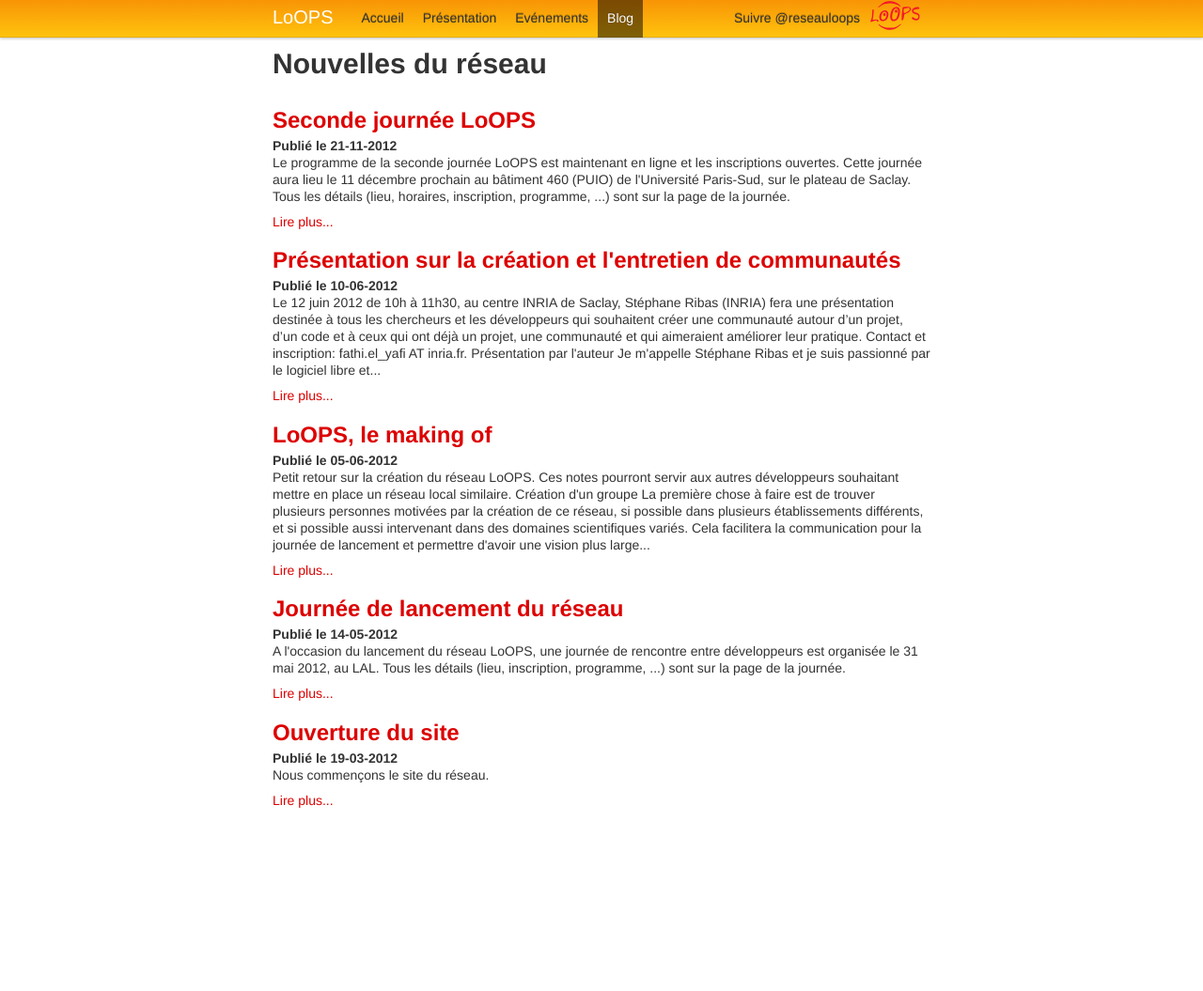
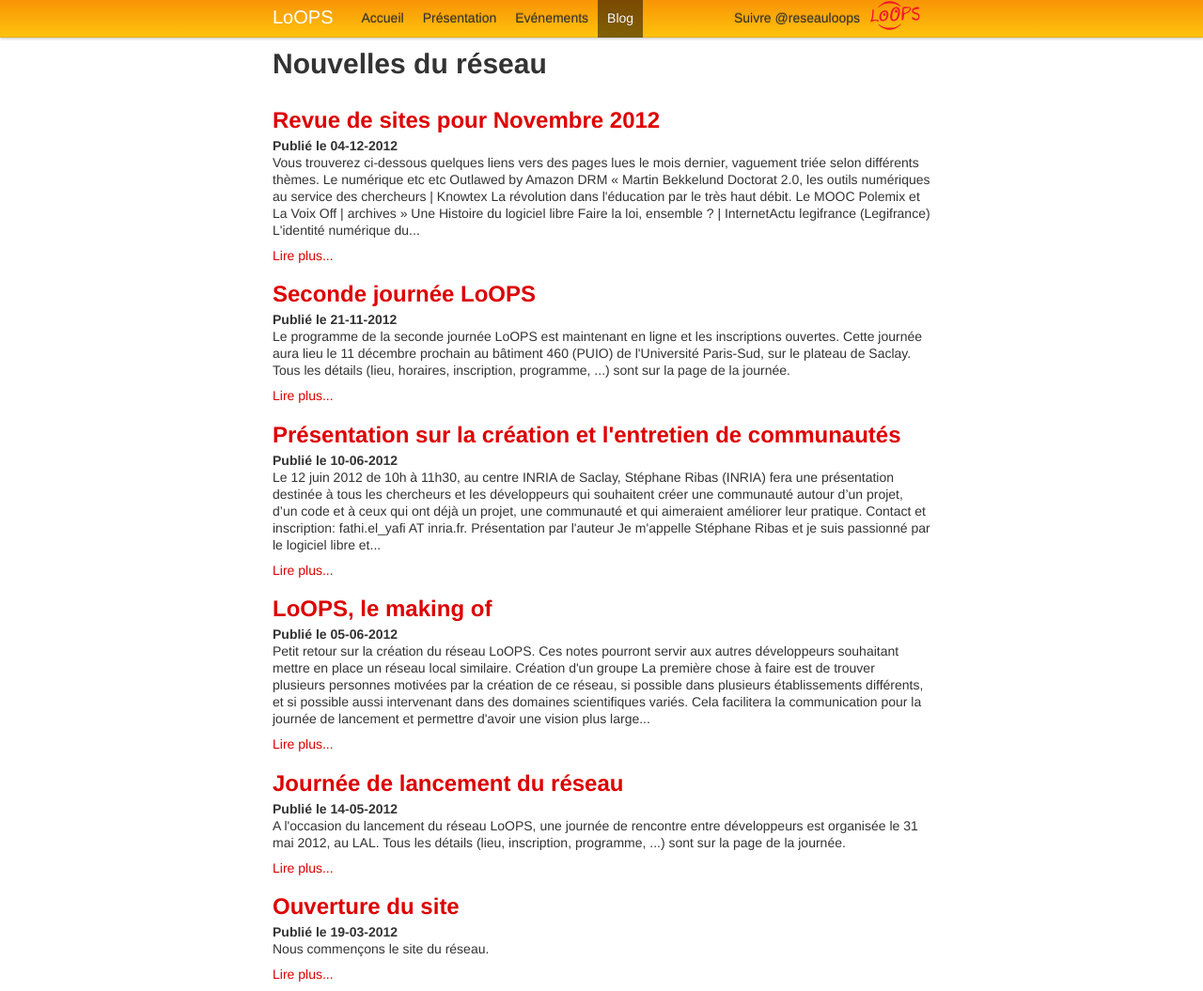
Before and after one commit to reseau-loops/reseau-loops.github.com, a Jekyll site: the page built from blog.html, in a window 1280 px wide and 1055 px high. Shown: the whole window at 94% size. Built offline with Jekyll 4.4.1, drawn with Linux system fonts in a browser that asks for light colours; Markdown is read by kramdown in place of the engine named in the settings; comment, search, counter and statistics services are not loaded.

Commit message:
add revue de web

```diff
--- a/_layouts/post.html
+++ b/_layouts/post.html
@@ -4,7 +4,7 @@
 ---
 <div class="post">
   <h4 class="large-bottom">
-    Publié le {{ page.date | date: "%d-%m-%Y" }}
+    Publié le {{ page.date | date: "%d-%m-%Y" }} {% if page.author %} par {{ page.author }} {% endif %}
     {% if page.category %} in <a href="/categories/{{ page.category | slugize }}">{{ page.category }}</a> {% endif %}
   </h4>
 
--- /dev/null
+++ b/_posts/2012-12-04-revue-de-sites-novembre-2012.html
@@ -0,0 +1,103 @@
+---
+layout: post
+title: Revue de sites pour Novembre 2012
+author: Maxence Guesdon
+---
+<p>
+Vous trouverez ci-dessous quelques liens vers des pages lues le mois dernier, vaguement triée
+selon différents thèmes.
+</p>
+
+<h2>Le numérique etc etc</h2>
+<ul>
+<li><a href="http://www.bekkelund.net.nyud.net/2012/10/22/outlawed-by-amazon-drm/">Outlawed by Amazon DRM « Martin Bekkelund</li>
+<li><a href="http://www.knowtex.com/nav/doctorat-2-0-les-outils-numeriques-au-service-des-chercheurs_37255">Doctorat 2.0, les outils numériques au service des chercheurs | Knowtex</li>
+<li><a href="http://blogs.mediapart.fr/blog/jean-paul-baquiast/101112/la-revolution-dans-leducation-par-le-tres-haut-debit-le-mooc">La révolution dans l'éducation par le très haut débit. Le MOOC</li>
+<li><a href="http://www.polemixetlavoixoff.com/emission-une-histoire-du-logiciel-libre/">Polemix et La Voix Off | archives » Une Histoire du logiciel libre</li>
+<li><a href="http://internetactu.blog.lemonde.fr/2012/11/09/faire-la-loi-ensemble/#xtor=AL-32280270">Faire la loi, ensemble ? | InternetActu</li>
+<li><a href="https://github.com/legifrance">legifrance (Legifrance)</li>
+<li><a href="http://fr.slideshare.net/amarois/lidentit-numrique-du-doctorant#btnNext">L'identité numérique du doctorant</li>
+<li><a href="http://www.framablog.org/index.php/post/2012/11/26/un-coeur-gros-comme-ca">Quand l'accès au code source est une question vitale - Framablog</li>
+<li><a href="http://radar.oreilly.com/2012/11/online-learning-college-mooc.html#comment-716731194">Will online learning destroy America’s colleges? - O'Reilly Radar</li>
+<li><a href="http://etudiant.lefigaro.fr/le-labeducation/actualite/detail/article/adieu-diplomes-voici-les-badges-528/">Adieu diplômes, voici les badges - Le Figaro Étudiant</li>
+<li><a href="http://book-to-the-future.tumblr.com/post/36728624959/lire-en-numerique-savoir-se-concentrer-et-le-rester">BOOK TO THE FUTURE • Lire en numérique: savoir se concentrer et le rester</li>
+</ul>
+
+<h2>Python</h2>
+<ul>
+<li><a href="http://blog.fperez.org/2012/09/blogging-with-ipython-notebook.html">Fernando Perez: Blogging with the IPython notebook</li>
+<li><a href="http://jakevdp.github.com/blog/2012/10/07/xkcd-style-plots-in-matplotlib/">XKCD-style plots in Matplotlib - Pythonic Perambulations</li>
+<li><a href="http://scipy-lectures.github.com/index.html">Scipy lecture notes</li>
+</ul>
+
+<h2>OCaml</h2>
+<ul>
+<li><a href="http://alaska-kamtchatka.blogspot.fr/2012/10/how-to-write-simple-web-application.html">Alaska Ataca a Kamtchatka: How to Write a Simple Web Application Using Ocamlnet</li>
+<li><a href="http://semantic-domain.blogspot.fr/2012/11/in-this-post-ill-show-how-to-turn.html">Semantic Domain: The Geometry of Interaction, as an OCaml program</li>
+</ul>
+
+<h2>Méthodes</h2>
+<ul>
+<li><a href="http://blog.extracheese.org/2009/11/how_i_started_tdd.html">How I Started TDD — Extra Cheese</li>
+<li><a href="http://www.recursivity.com/blog/2012/10/28/ides-are-a-language-smell/">IDEs Are a Language Smell</li>
+<li><a href="http://abstrusegoose.com/249">Abstruse Goose » How to Teach Yourself Programming</li>
+<li><a href="https://www.sharelatex.com/blog/2012/10/16/collaborating-with-latex-and-git.html">Collaborating with LaTeX and git</li>
+<li><a href="http://blog.crisp.se/2012/10/25/henrikkniberg/agile-product-ownership-in-a-nutshell">Crisp's Blog » Agile Product Ownership in a nutshell</li>
+</ul>
+
+<h2>Java / Javascript</h2>
+<ul>
+<li><a href="http://coding.smashingmagazine.com/2012/11/05/writing-fast-memory-efficient-javascript/">Writing Fast, Memory-Efficient JavaScript | Smashing Coding</li>
+<li><a href="http://coenraets.org/blog/2012/10/real-time-web-analytics-with-node-js-and-socket-io/">Real Time Web Analytics with Node.js and Socket.IO</li>
+</ul>
+
+<h2>Scripting</h2>
+<ul>
+<li><a href="http://stackoverflow.com/questions/9312154/wget-page-title">shell - Wget page title - Stack Overflow</li>
+</ul>
+
+<h2>Web</h2>
+<ul>
+<li><a href="http://blog.themeforest.net/tutorials/how-to-achieve-cross-browser-font-face-support/">In the Woods – How to Achieve Cross-Browser @font-face Support</li>
+
+<li><a href="http://www.christian-faure.net/2012/11/05/web-apis-101/">Web APIs 101</li>
+<li><a href="http://web-and-philosophy.org/announcements/progamme-definitif-de-la-journee-de-presentation-de-semanticpedia-19-novembre-2012/">Programme définitif de la journée de présentation de SemanticPedia (19 novembre 2012) | PHILOWEB</li>
+<li><a href="http://www.christian-faure.net/2012/11/14/elements-pour-la-conception-des-apis-hypermedias/">Éléments pour la conception des APIs Hypermédias</li>
+<li><a href="https://developers.google.com/speed/docs/best-practices/rendering">Optimize browser rendering - Make the Web Faster — Google Developers</li>
+<li><a href="http://taligarsiel.com/ClientSidePerformance.html">Client side performance</li>
+<li><a href="http://www.html5rocks.com/en/tutorials/internals/howbrowserswork/?ModPagespeed=noscript#The_HTML_grammar_definition">How Browsers Work: Behind the scenes of modern web browsers - HTML5 Rocks</li>
+<li><a href="http://prismjs.com/">Prism</li>
+<li><a href="http://ljouanneau.com/blog/post/2012/12/01/Experience-de-d%C3%A9sinfection-d-espionnage-web">Experience de désinfection d'espionnage web - Jy[B]log</li>
+</ul>
+
+<h2>Publication</h2>
+<ul>
+
+<li><a href="http://www.w3.org/QA/2012/11/w3c_and_digital_publishing.html">W3C and Digital Publishing - W3C Blog</li>
+<li><a href="http://idpf.org/epub/30">EPUB 3 | International Digital Publishing Forum</li>
+<li><a href="http://ivory.idyll.org/blog/w4s-overview.html">w4s - thoughts on making science work better</li>
+<li><a href="https://khinsen.wordpress.com/2012/11/14/integrating-scientific-software-and-datasets-into-the-citation-record/">Integrating scientific software and datasets into the citation record « Konrad Hinsen's Blog</li>
+<li><a href="http://www.peterkrantz.com/2012/data-visualization-tools/">Data visualization tools | Peter Krantz</li>
+<li><a href="http://philogb.github.com/jit/demos.html">Demos - JavaScript InfoVis Toolkit</li>
+</ul>
+
+<h2>Recherche</h2>
+<ul>
+<li><a href="http://images.math.cnrs.fr/Coq-et-caracteres.html">Coq et caractères - Images des mathématiques</li>
+<li><a href="http://schamberlain.github.com/2012/11/altecology/">Altecology, a call to unconference action</li>
+<li><a href="http://scienceseeker.org/api">API | ScienceSeeker</li>
+<li><a href="http://www.mathblogging.org/bytype-communities">Mathblogging.org</li>
+<li><a href="http://smf4.emath.fr/Publications/Gazette/2012/134/">SMF - Publication - Gazette des Mathématiciens - n°134, Octobre 2012</li>
+<li><a href="http://www.quae.com/fr/r2044-la-recherche-malade-du-management.html">La recherche malade du management - Auteur Vincent de Gaulejac - Quae.com</li>
+</ul>
+
+<h2>Métier</h2>
+<ul>
+<li><a href="http://dirkgorissen.com/2012/09/13/the-research-software-engineer/">The Research Software Engineer | Dirk's Page</li>
+<li><a href="http://www.wired.com/wiredenterprise/2012/11/20-12-st_beardtaxonomy/">Beards of Silicon Valley: A Field Guide to Tech Facial Hair | Wired Enterprise | Wired.com</li>
+</ul>
+
+<h2>Logiciel libre</h2>
+<ul>
+<li><a href="https://www.foss-sourcebook.org/">Foss Sourcebook » Standing on the shoulders of giants</li>
+</ul>
```
